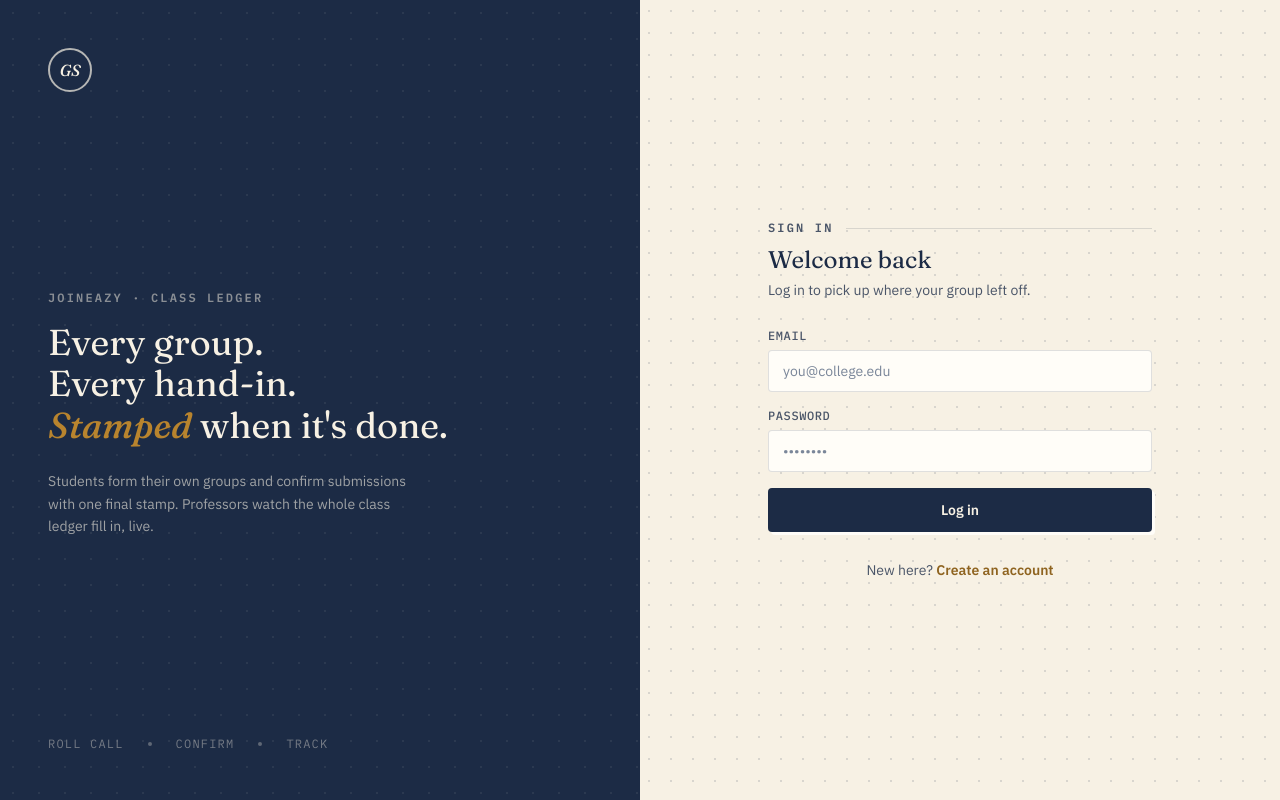
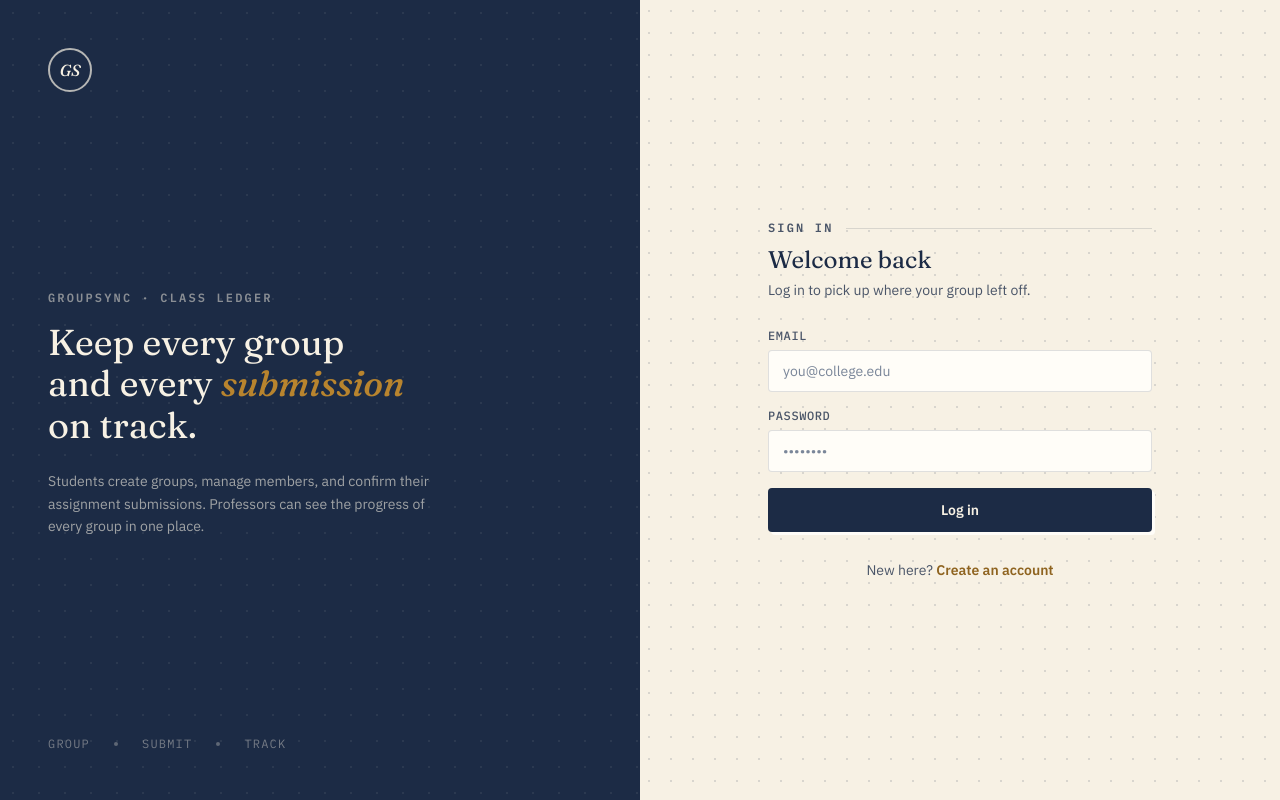
Before and after one commit to Sourabhgupta-11/Joineazy_assignment, a React (Vite) app in the folder frontend/: page /login in a window 1280 px wide. Built offline with nearby package versions, Linux system fonts and the light colour scheme; no server answers.

Commit message:
feat(frontend): Add confirmDialog component

```diff
--- /dev/null
+++ b/frontend/src/components/ConfirmDialog.jsx
@@ -0,0 +1,40 @@
+import React from 'react';
+
+/**
+ * Generic "are you sure?" dialog for destructive actions (removing a member,
+ * deleting a group). Styled to match the ledger identity rather than a
+ * plain browser confirm().
+ */
+export default function ConfirmDialog({
+  title,
+  message,
+  confirmLabel = 'Confirm',
+  danger = true,
+  loading = false,
+  onConfirm,
+  onCancel,
+}) {
+  return (
+    <div className="fixed inset-0 bg-ink/50 flex items-center justify-center z-50 px-4">
+      <div className="card-index w-full max-w-sm !p-0 overflow-hidden">
+        <div className="px-6 pt-6 pb-5">
+          <p className="ledger-heading mb-3">Please confirm</p>
+          <h3 className="font-display text-xl text-ink">{title}</h3>
+          <p className="text-sm text-ink-soft mt-2.5 leading-relaxed">{message}</p>
+          <div className="mt-6 flex justify-end gap-3">
+            <button onClick={onCancel} className="btn-ghost" disabled={loading}>
+              Cancel
+            </button>
+            <button
+              onClick={onConfirm}
+              disabled={loading}
+              className={danger ? 'btn-primary !bg-stamp !shadow-none' : 'btn-primary'}
+            >
+              {loading ? 'Working…' : confirmLabel}
+            </button>
+          </div>
+        </div>
+      </div>
+    </div>
+  );
+}
--- a/frontend/src/pages/Login.jsx
+++ b/frontend/src/pages/Login.jsx
@@ -41,24 +41,28 @@ export default function Login() {
         </div>
 
         <div className="relative">
-          <p className="ledger-heading text-paper/50 mb-4">Joineazy · Class Ledger</p>
+          <p className="ledger-heading text-paper/50 mb-4">
+            GroupSync · Class Ledger
+          </p>
+
           <h1 className="font-display text-4xl leading-[1.15] max-w-md">
-            Every group.
+            Keep every group
             <br />
-            Every hand-in.
+            and every <span className="italic text-brass">submission</span>
             <br />
-            <span className="italic text-brass">Stamped</span> when it&apos;s done.
+            on track.
           </h1>
+
           <p className="text-paper/60 text-sm mt-6 max-w-sm leading-relaxed">
-            Students form their own groups and confirm submissions with one final stamp. Professors
-            watch the whole class ledger fill in, live.
+            Students create groups, manage members, and confirm their assignment
+            submissions. Professors can see the progress of every group in one place.
           </p>
         </div>
 
         <div className="relative flex items-center gap-6 text-xs font-mono uppercase tracking-widest text-paper/40">
-          <span>Roll call</span>
+          <span>Group</span>
           <span className="w-1 h-1 rounded-full bg-paper/30" />
-          <span>Confirm</span>
+          <span>Submit</span>
           <span className="w-1 h-1 rounded-full bg-paper/30" />
           <span>Track</span>
         </div>
@@ -70,7 +74,7 @@ export default function Login() {
             <span className="w-9 h-9 rounded-full border-2 border-ink flex items-center justify-center font-display italic text-sm">
               GS
             </span>
-            <span className="font-display text-lg">Joineazy</span>
+            <span className="font-display text-lg">GroupSync</span>
           </div>
 
           <p className="ledger-heading mb-2">Sign in</p>
--- a/frontend/src/pages/Register.jsx
+++ b/frontend/src/pages/Register.jsx
@@ -47,15 +47,19 @@ export default function Register() {
         </div>
 
         <div className="relative">
-          <p className="ledger-heading text-paper/50 mb-4">Joineazy · Class Ledger</p>
+          <p className="ledger-heading text-paper/50 mb-4">
+            GroupSync · Class Ledger
+          </p>
+
           <h1 className="font-display text-4xl leading-[1.15] max-w-md">
-            Two roles.
+            Keep your group
             <br />
-            One <span className="italic text-brass">shared</span> ledger.
+            work <span className="italic text-brass">on track.</span>
           </h1>
+
           <p className="text-paper/60 text-sm mt-6 max-w-sm leading-relaxed">
-            Students form groups, add classmates, and confirm hand-ins. Professors post the work and
-            watch it get checked off.
+            Students create groups, add members, and confirm their submissions.
+            Professors can post assignments and keep track of everyone&apos;s progress.
           </p>
         </div>
 
@@ -73,7 +77,7 @@ export default function Register() {
             <span className="w-9 h-9 rounded-full border-2 border-ink flex items-center justify-center font-display italic text-sm">
               GS
             </span>
-            <span className="font-display text-lg">Joineazy</span>
+            <span className="font-display text-lg">GroupSync</span>
           </div>
 
           <p className="ledger-heading mb-2">Register</p>
```
